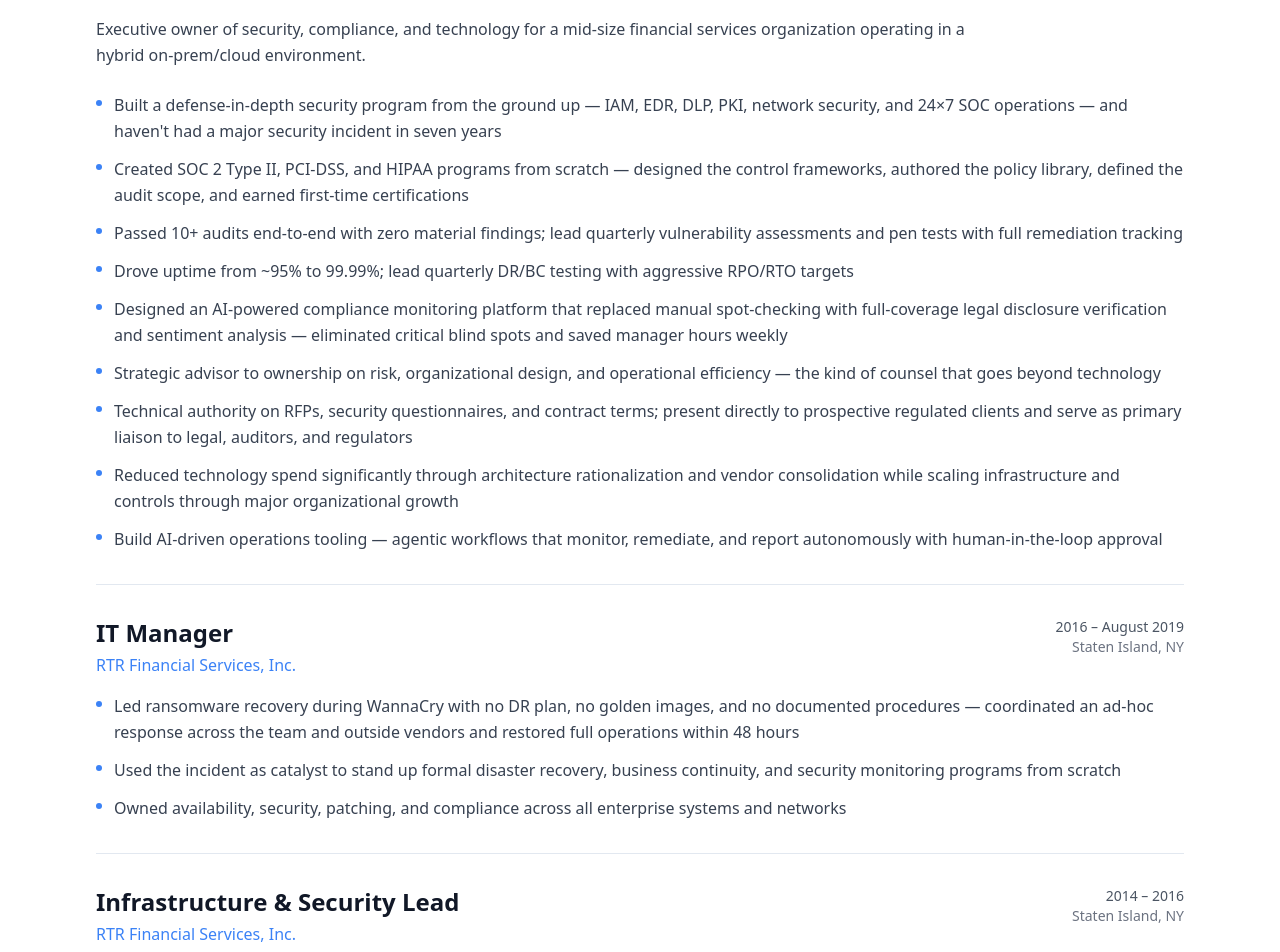
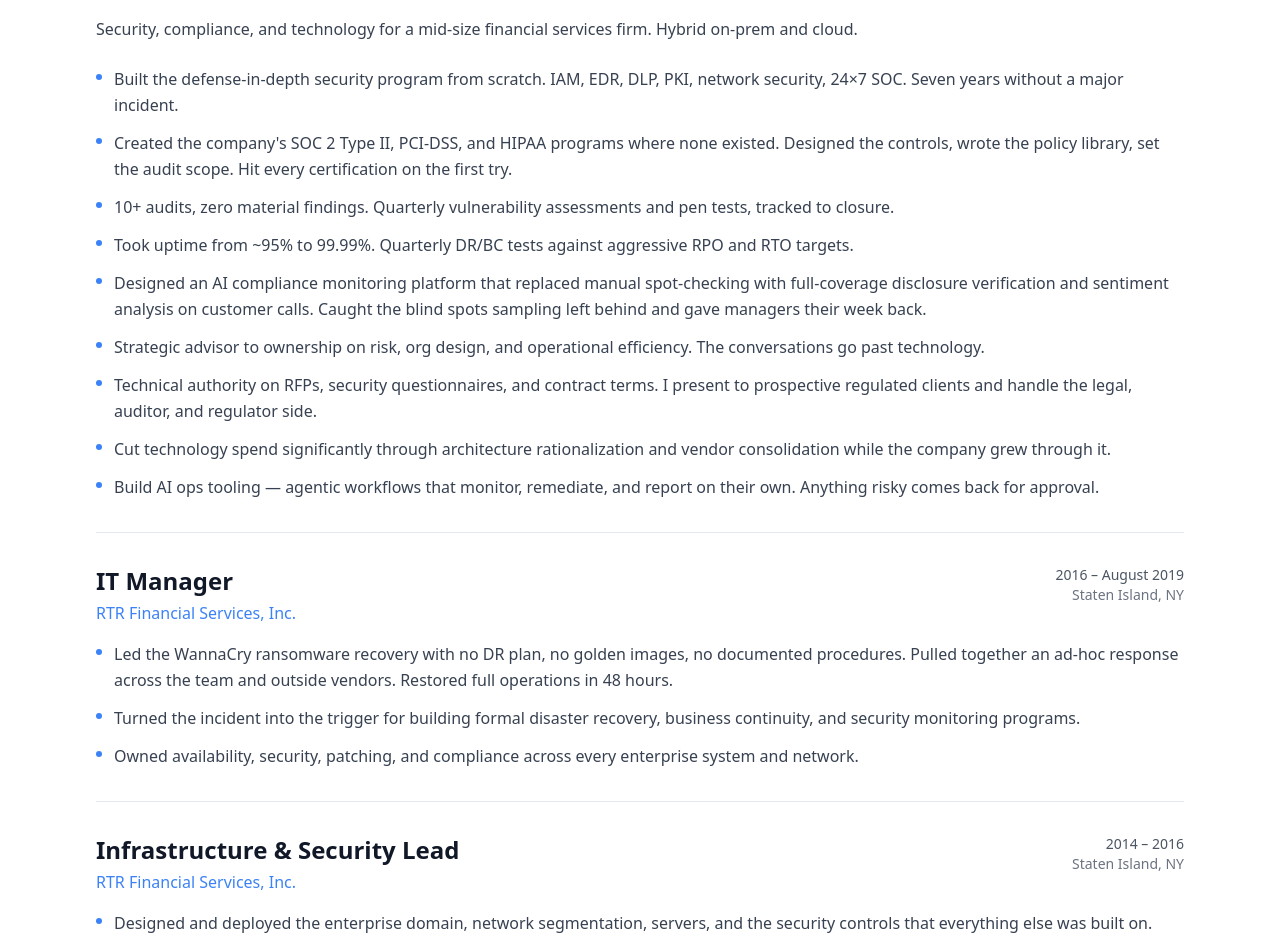
Before and after one commit to johntrottadev/jtrotta.dev, a Next.js app: page / in a window 1280 px wide. Shown: the part 740-1692 px from the top of the page. Built offline with nearby package versions, Linux system fonts and the light colour scheme.

Commit message:
Strip LLM tells: fewer em dashes, broken-up sentences, less parallel structure, more direct voice

```diff
--- a/src/data/resume.ts
+++ b/src/data/resume.ts
@@ -81,17 +81,17 @@
       period: "August 2019 – Present",
       location: "Staten Island, NY",
       description:
-        "Executive owner of security, compliance, and technology for a mid-size financial services organization operating in a hybrid on-prem/cloud environment.",
+        "Security, compliance, and technology for a mid-size financial services firm. Hybrid on-prem and cloud.",
       bullets: [
-        "Built a defense-in-depth security program from the ground up — IAM, EDR, DLP, PKI, network security, and 24×7 SOC operations — and haven't had a major security incident in seven years",
-        "Created SOC 2 Type II, PCI-DSS, and HIPAA programs from scratch — designed the control frameworks, authored the policy library, defined the audit scope, and earned first-time certifications",
-        "Passed 10+ audits end-to-end with zero material findings; lead quarterly vulnerability assessments and pen tests with full remediation tracking",
-        "Drove uptime from ~95% to 99.99%; lead quarterly DR/BC testing with aggressive RPO/RTO targets",
-        "Designed an AI-powered compliance monitoring platform that replaced manual spot-checking with full-coverage legal disclosure verification and sentiment analysis — eliminated critical blind spots and saved manager hours weekly",
-        "Strategic advisor to ownership on risk, organizational design, and operational efficiency — the kind of counsel that goes beyond technology",
-        "Technical authority on RFPs, security questionnaires, and contract terms; present directly to prospective regulated clients and serve as primary liaison to legal, auditors, and regulators",
-        "Reduced technology spend significantly through architecture rationalization and vendor consolidation while scaling infrastructure and controls through major organizational growth",
-        "Build AI-driven operations tooling — agentic workflows that monitor, remediate, and report autonomously with human-in-the-loop approval",
+        "Built the defense-in-depth security program from scratch. IAM, EDR, DLP, PKI, network security, 24×7 SOC. Seven years without a major incident.",
+        "Created the company's SOC 2 Type II, PCI-DSS, and HIPAA programs where none existed. Designed the controls, wrote the policy library, set the audit scope. Hit every certification on the first try.",
+        "10+ audits, zero material findings. Quarterly vulnerability assessments and pen tests, tracked to closure.",
+        "Took uptime from ~95% to 99.99%. Quarterly DR/BC tests against aggressive RPO and RTO targets.",
+        "Designed an AI compliance monitoring platform that replaced manual spot-checking with full-coverage disclosure verification and sentiment analysis on customer calls. Caught the blind spots sampling left behind and gave managers their week back.",
+        "Strategic advisor to ownership on risk, org design, and operational efficiency. The conversations go past technology.",
+        "Technical authority on RFPs, security questionnaires, and contract terms. I present to prospective regulated clients and handle the legal, auditor, and regulator side.",
+        "Cut technology spend significantly through architecture rationalization and vendor consolidation while the company grew through it.",
+        "Build AI ops tooling — agentic workflows that monitor, remediate, and report on their own. Anything risky comes back for approval.",
       ],
     },
     {
@@ -101,9 +101,9 @@
       location: "Staten Island, NY",
       description: "",
       bullets: [
-        "Led ransomware recovery during WannaCry with no DR plan, no golden images, and no documented procedures — coordinated an ad-hoc response across the team and outside vendors and restored full operations within 48 hours",
-        "Used the incident as catalyst to stand up formal disaster recovery, business continuity, and security monitoring programs from scratch",
-        "Owned availability, security, patching, and compliance across all enterprise systems and networks",
+        "Led the WannaCry ransomware recovery with no DR plan, no golden images, no documented procedures. Pulled together an ad-hoc response across the team and outside vendors. Restored full operations in 48 hours.",
+        "Turned the incident into the trigger for building formal disaster recovery, business continuity, and security monitoring programs.",
+        "Owned availability, security, patching, and compliance across every enterprise system and network.",
       ],
     },
     {
@@ -113,8 +113,8 @@
       location: "Staten Island, NY",
       description: "",
       bullets: [
-        "Designed and deployed enterprise domain architecture, network segmentation, server infrastructure, and the foundational security controls that everything else was later built on",
-        "Established automation-first operational practices with PowerShell and Python",
+        "Designed and deployed the enterprise domain, network segmentation, servers, and the security controls that everything else was built on.",
+        "Brought in PowerShell and Python and made automation the default.",
       ],
     },
     {
@@ -124,7 +124,7 @@
       location: "Staten Island, NY",
       description: "",
       bullets: [
-        "Assumed sole ownership of enterprise IT, inheriting a minimally managed network with no security controls and no documented policies",
+        "Took sole ownership of enterprise IT. The network was barely managed, with no security controls and no documented policies.",
       ],
     },
     {
@@ -134,7 +134,7 @@
       location: "Staten Island, NY",
       description: "",
       bullets: [
-        "Analyzed business processes and operational workflows across revenue-generating departments — built the cross-functional context that later shaped how I approached technology and security",
+        "Analyzed business processes across the revenue side of the company. The cross-functional view shaped how I approached technology and security later.",
       ],
     },
   ],
@@ -231,20 +231,19 @@
     {
       name: "Compliance Monitoring Platform",
       description:
-        "AI-powered platform that replaces manual spot-checking with full-coverage legal disclosure verification and sentiment analysis on customer calls. Eliminates the blind spots that manual sampling leaves behind in regulated communication workflows.",
-      technologies:
-        "Python, Speech-to-Text, LLM APIs, Sentiment Analysis",
+        "AI platform that replaces manual spot-checking with full-coverage legal disclosure verification and sentiment analysis on customer calls. Catches the compliance gaps that sampling misses.",
+      technologies: "Python, Speech-to-Text, LLM APIs, Sentiment Analysis",
     },
     {
       name: "Homelab",
       description:
-        "Production-grade Kubernetes (k3s) cluster on ProxMox, fully GitOps-managed with Flux. Runs 25+ services including monitoring, automation, media, document management, and AI workloads on bare metal.",
+        "Production-grade k3s cluster on ProxMox, GitOps-managed with Flux. Runs 25+ services across monitoring, automation, media, document management, and AI workloads. Bare metal.",
       technologies: "ProxMox, k3s, Flux, Kube-Prometheus, Velero, Loki",
     },
     {
       name: "OpsMan",
       description:
-        "Semi-autonomous AI ops manager for the homelab. Watches the ProxMox + Kubernetes environment, runs approved Day-2 operations, journals everything, and pushes risky changes back for explicit approval.",
+        "Semi-autonomous AI ops manager for the homelab. Watches ProxMox and Kubernetes, runs approved Day-2 operations, logs everything. Anything risky comes back for approval.",
       technologies: "Python, ProxMox API, Kubernetes API, Pushover",
     },
   ],
```
